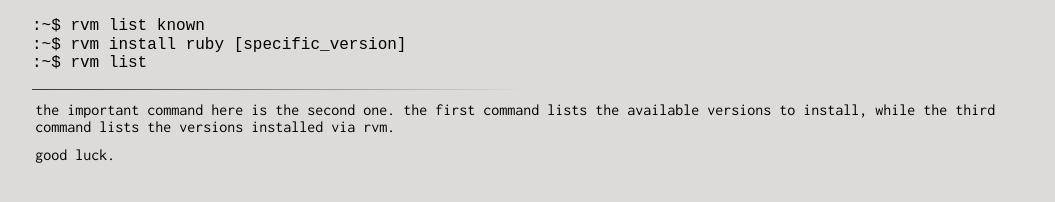
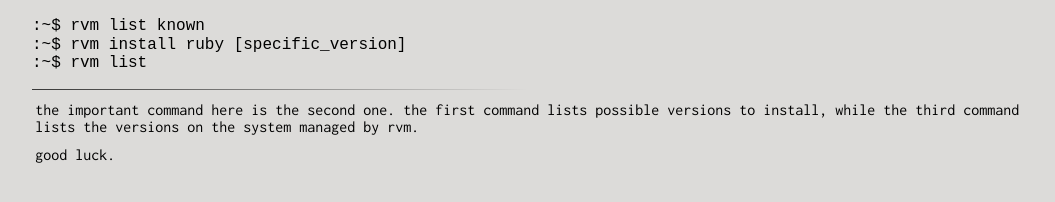
Before and after one commit to msawangwan/msawangwan.github.io, a Jekyll site: the page built from _article/ruby_latest_ubuntu1404.md, in a window 1280 px wide. Shown: the part 476-678 px from the top of the page, without its empty margins (112-1167 px from the left). Built offline with Jekyll 4.4.1, drawn with Linux system fonts in a browser that asks for light colours; some web fonts are replaced.

Commit message:
edited post on updating ruby to latest on ubuntu1404

```diff
--- a/_article/ruby_latest_ubuntu1404.md
+++ b/_article/ruby_latest_ubuntu1404.md
@@ -31,7 +31,8 @@ running these three commands simply installs **rvm** which is a version manager.
 
 * * *
 
-the important command here is the second one. the first command lists the available versions to install, while
-the third command lists the versions installed via rvm.
+the important command here is the second one.
+the first command lists possible versions to install, while
+the third command lists the versions on the system managed by rvm.
 
 good luck.
```
